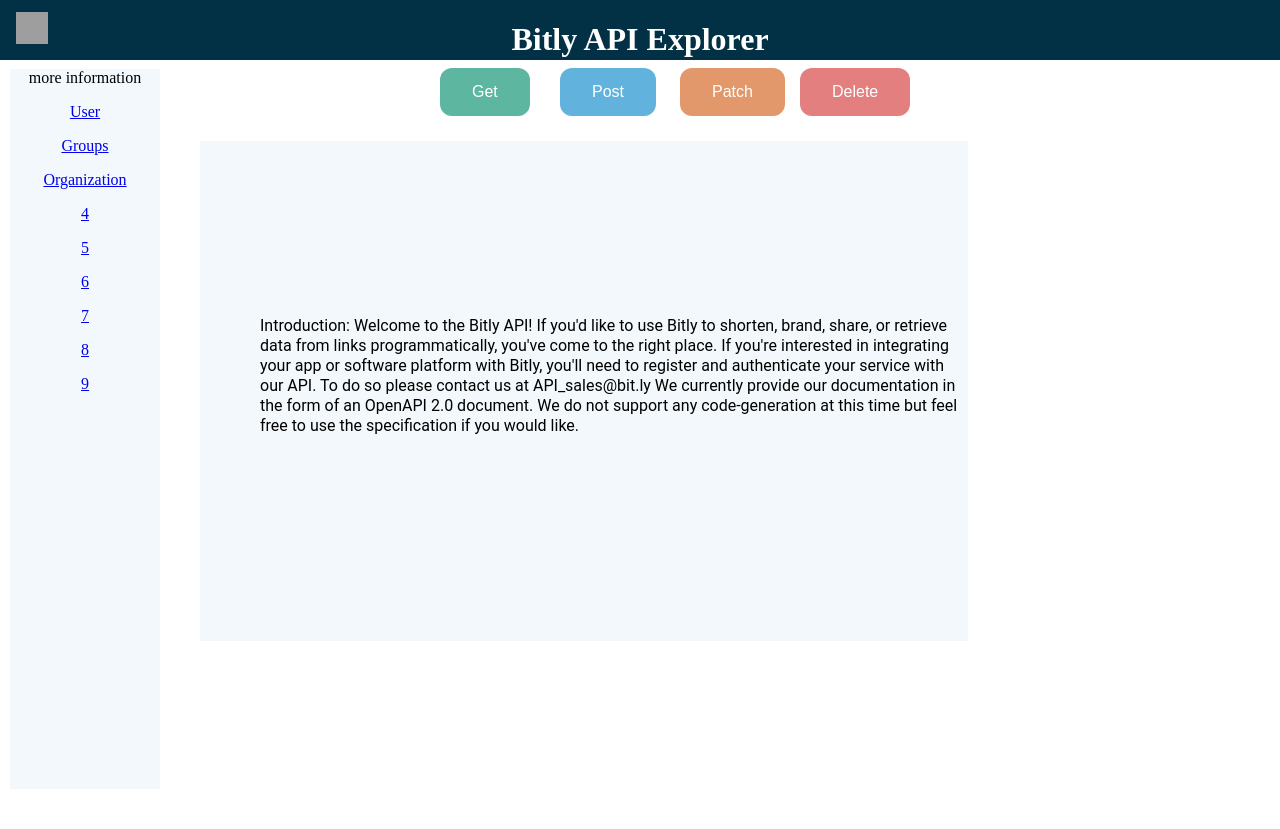
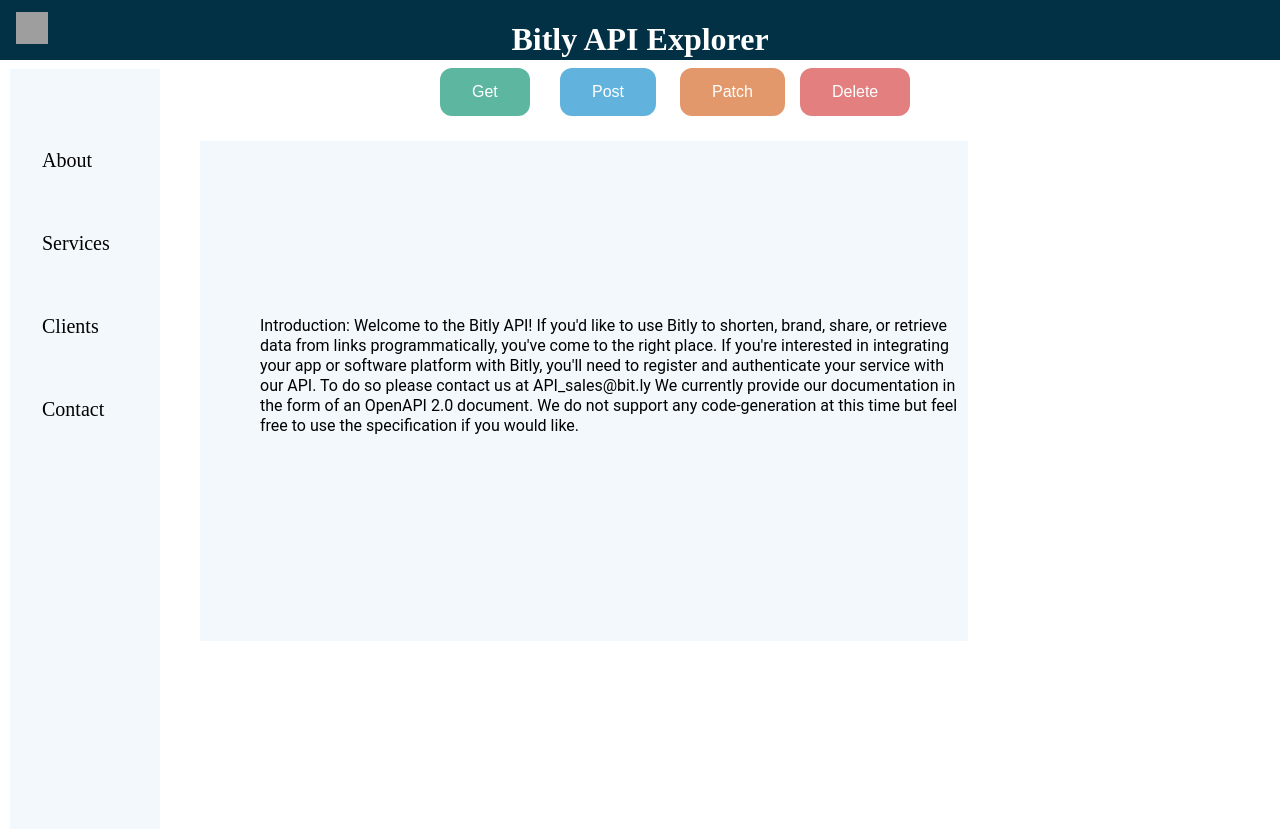
Before and after one commit to bitly/winterns2020, a React app: page / in a window 1280 px wide. Before the commit the page ends 800 px from the top, so only its background shows below. Built offline with nearby package versions, Linux system fonts and the light colour scheme; grey boxes are pictures that could not be loaded; the HTML template or start-up script is replaced by a standard one.

Commit message:
deleted the List css and jsx file because it was unnecessary

```diff
--- a/src/List.jsx
+++ /dev/null
@@ -1,21 +0,0 @@
-import ListItem from './ListItem.jsx'
-import React from 'react';
-
-export default class List extends React.Component {
-  render() {
-
-
-    /* code for the sidebar menu*/
-    return (
-      <div className="ContainerList">
-       {
-           ["User","Groups" ,"Organization", 4, 5, 6, 7, 8, 9].map(number => {
-               return <ListItem text={number}/>
-           })
-
-       }
-
-    </div>
-    );
-  }
-}
--- a/src/ListItem.jsx
+++ /dev/null
@@ -1,19 +0,0 @@
-import React from 'react';
-import './ListItem.css'
-
-export default class ListItem extends React.Component {
-  constructor(props){
-      super(props)
-  }
-  render() {
-    return (
-
-     <div align="center" >{/*code for left menu begins */}
-
-     <p><a href="https://www.w3schools.com">{this.props.text}</a></p>
-    </div>
-
-
-    );
-  }
-}
--- a/src/index.css
+++ b/src/index.css
@@ -24,7 +24,7 @@
 }
 /* dark blue full width css banner code ends */
 
-/* light blue horizontal rectangle code start */
+/* light blue horizontal rectangle code start, located on the left side of the site */
 .blueRect{
 position: absolute;
 width: 150px;
@@ -32,6 +32,7 @@
 left: 10px;
 top: 69px;
 background: #F2F8FC;
+padding-top: 40px;
 }
 /* light blue horizontal rectangle code ends */
 
@@ -202,3 +203,15 @@
   cursor: pointer;
 }
  /* submit button code ends */
+
+/* sidenav text and hover code*/
+.sidenav a {
+  padding: 40px 20px 20px 32px;
+  text-decoration: none;
+  font-size: 20px;
+  color:black;
+  display: block;
+}
+.sidenav a:hover {
+  color:#818181;
+}
--- a/src/index.jsx
+++ b/src/index.jsx
@@ -3,7 +3,6 @@
 import './index.css';
 import axios from 'axios';
 import Form from './Form.jsx';
-import List from './List.jsx'
 import KVInputs from './KVInputs.jsx';
 
 class App extends React.Component {
@@ -33,10 +32,14 @@
             </div> {/* dark blue full width banner code ends */}
 
             <div className="blueRect"> {/* baby blue verticle banner code begins  */}
-                <center>
-                more information
-                <List/>
-                </center>
+
+                <div className="sidenav">
+                <a href="#">About</a>
+                <a href="#">Services</a>
+                <a href="#">Clients</a>
+                <a href="#">Contact</a>
+                </div>
+
              </div> {/* baby blue verticle banner code ends  */}
 
             <div align="center" > {/* code for get post patch delete buttons begins */}
```
Also changed, not shown: src/ListItem.css (deleted).
